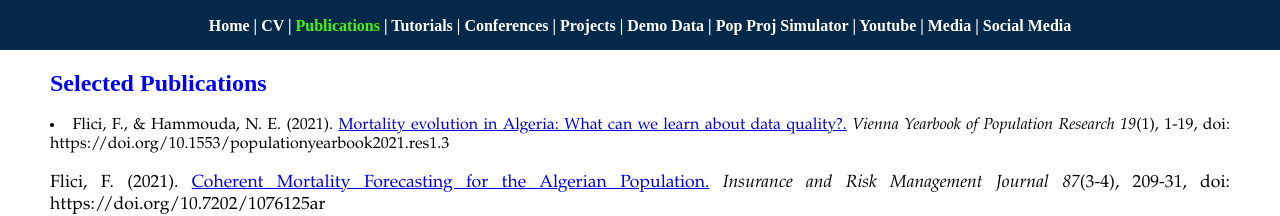
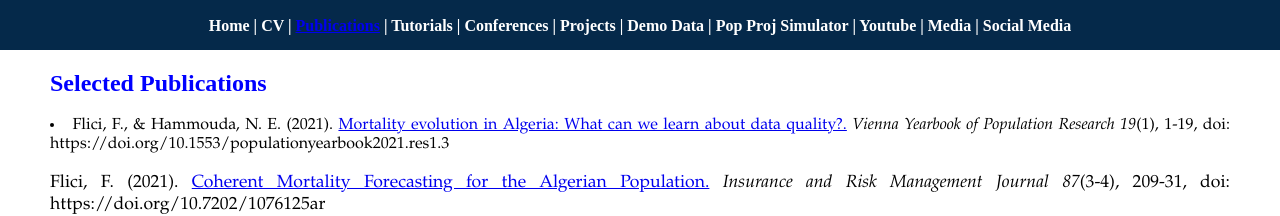
Before and after one commit to Farid-FLICI/farid-flici.github.io, a Jekyll site: the page pub.html, which Jekyll copies as it is, in a window 1280 px wide. Shown: the top 216 px of the page. Built offline with Jekyll 4.4.1, drawn with Linux system fonts in a browser that asks for light colours.

Commit message:
Update pub.html

```diff
--- a/pub.html
+++ b/pub.html
@@ -80,7 +80,7 @@ h3 {
 <a> |  </a>
 <a  href="#./cv.html" class="a" > CV </a>
 <a> |  </a>
-<a  href="./pub.html" style= "color: #42f211;text-decoration: none;"  > Publications</a>
+<a  href="./pub.html" color: #ffffff; text-decoration: none;   > Publications</a>
 <a> |  </a>
 <a  href="./tuto.html" class="a">Tutorials</a>
 <a> |  </a>
```
